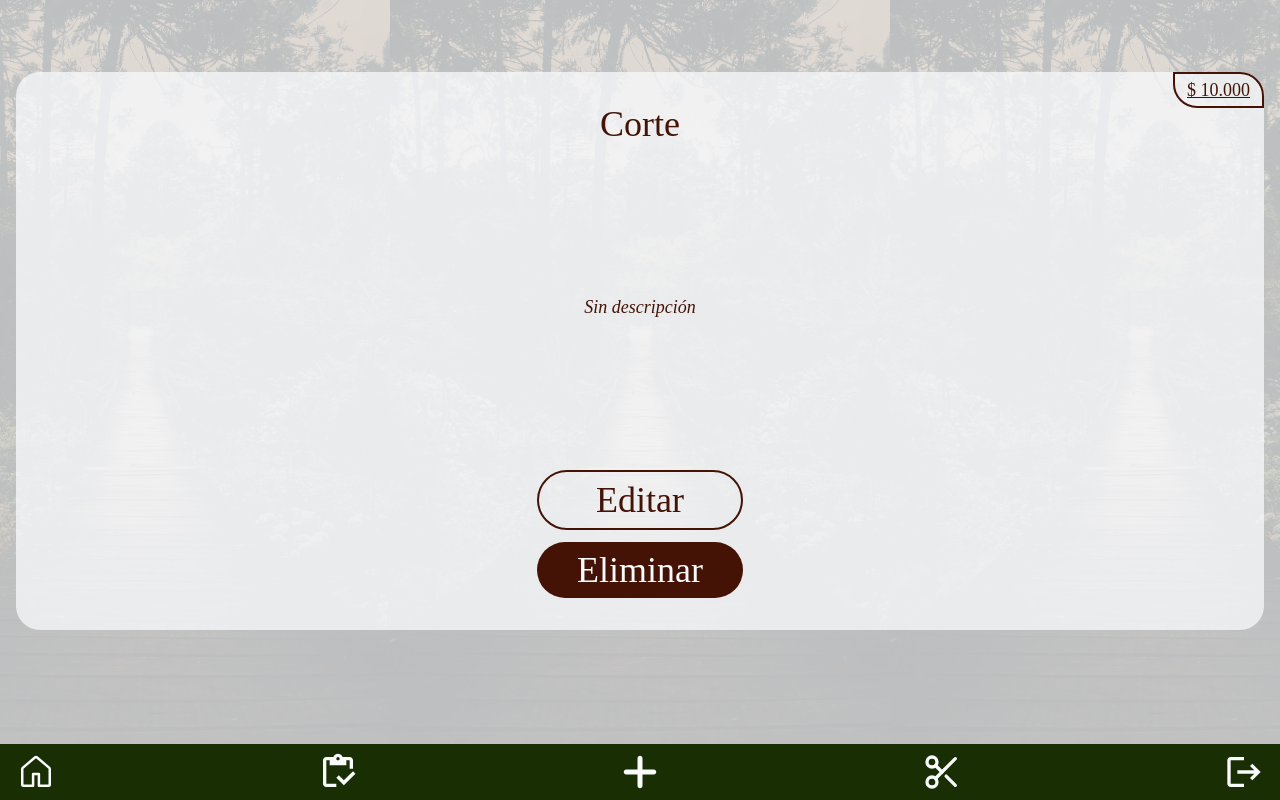
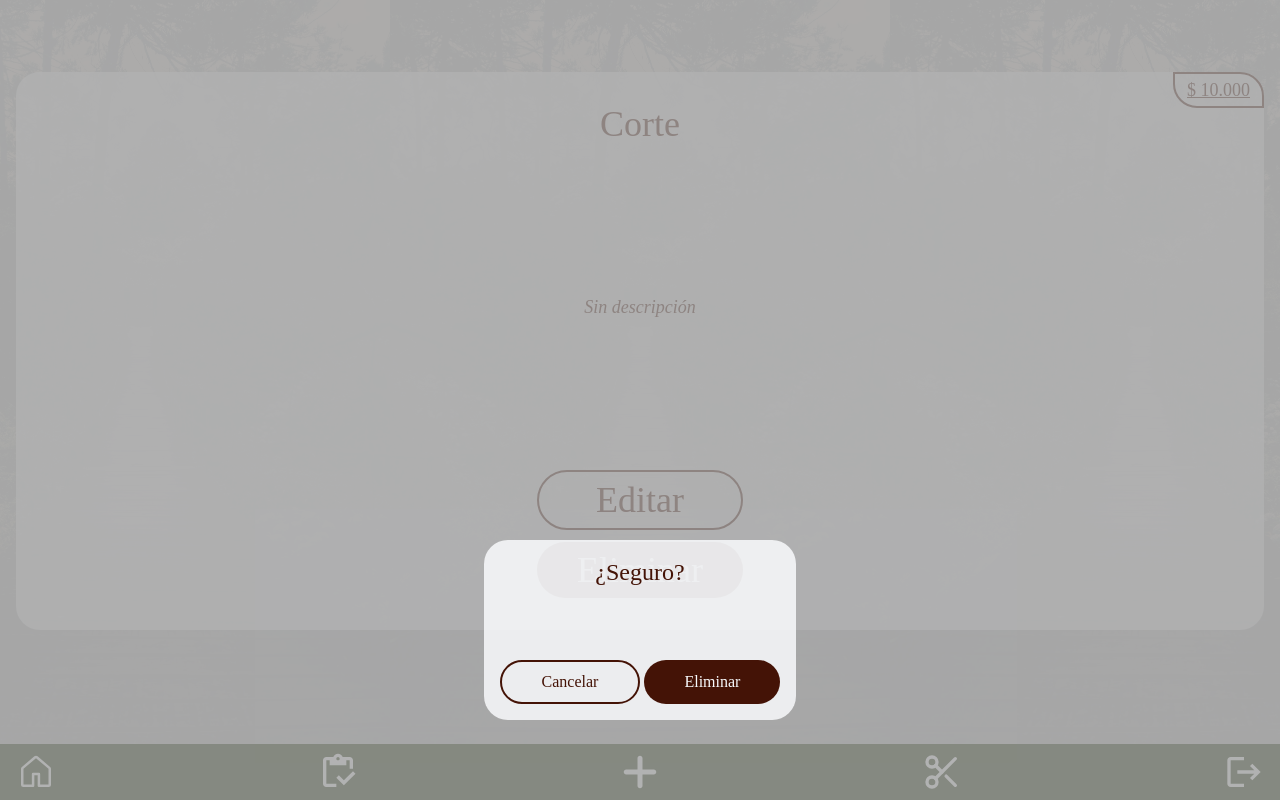
Before and after one commit to La-Galeria/la-galeria-app, a Next.js app: page /servicios/1 in a window 1280 px wide. Both pictures are taken after a click on the button "Eliminar". Built offline with nearby package versions, Linux system fonts and the light colour scheme.

Commit message:
feat: implement deletePopUp component and view

```diff
--- /dev/null
+++ b/src/components/molecules/deletePopUp.tsx
@@ -0,0 +1,19 @@
+import { MouseEventHandler } from "react";
+import PrimaryButton from "./primaryButton";
+import SecondaryButton from "./secondaryButton";
+
+interface DeletePopUpProps {
+  onCancel: MouseEventHandler
+};
+
+export default function DeletePopUp({ onCancel }: DeletePopUpProps) {
+  return (
+    <div className="rounded-3xl bg-slate-50/85 flex flex-col justify-between items-center p-4 w-max h-1/4">
+      <h3 className="text-center">¿Seguro?</h3>
+      <div className="flex justify-center gap-1">
+        <SecondaryButton onClick={onCancel}><h4>Cancelar</h4></SecondaryButton>
+        <PrimaryButton><h4>Eliminar</h4></PrimaryButton>
+      </div>
+    </div>
+  );
+}
--- /dev/null
+++ b/src/components/molecules/deletePopUpView.tsx
@@ -0,0 +1,14 @@
+import { MouseEventHandler } from "react";
+import DeletePopUp from "./deletePopUp";
+
+interface DeletePopUpViewProps {
+  onCancel: MouseEventHandler
+};
+
+export default function DeletePopUpView({ onCancel }: DeletePopUpViewProps) {
+  return (
+    <div className="z-20 h-full w-full flex flex-col justify-end items-center pb-20 px-5 bg-neutral-400/80 absolute top-0 left-0">
+      <DeletePopUp onCancel={onCancel} />
+    </div>
+  );
+}
--- /dev/null
+++ b/src/components/molecules/elementCard.tsx
@@ -0,0 +1,37 @@
+import { MouseEventHandler } from "react";
+import PriceTag from "../atoms/priceTag";
+import PrimaryButton from "./primaryButton";
+import SecondaryButton from "./secondaryButton";
+
+interface ElementCardProps {
+  name: string,
+  description?: string | null,
+  price?: number | undefined,
+  onDelete: MouseEventHandler
+}
+
+export default function ElementCard({ name, description, price, onDelete }: ElementCardProps) {
+  const descriptionToShow = description ?? "Sin descripción";
+
+  return (
+    <div className="bg-slate-50/75 rounded-3xl relative p-8 my-14 h-9/12">
+      {price && <PriceTag price={price} />}
+      <div className="flex flex-col justify-between items-center h-full">
+        <h2>{name}</h2>
+        <p className="text-center text-lg apply-italic">{descriptionToShow}</p>
+        <div className="flex flex-col justify-center gap-3">
+          <SecondaryButton>
+            <h2>
+              Editar
+            </h2>
+          </SecondaryButton>
+          <PrimaryButton onClick={onDelete}>
+            <h2>
+              Eliminar
+            </h2>
+          </PrimaryButton>
+        </div>
+      </div>
+    </div>
+  );
+}
--- a/src/components/molecules/elementView.tsx
+++ b/src/components/molecules/elementView.tsx
@@ -1,6 +1,7 @@
-import PriceTag from "../atoms/priceTag"
-import PrimaryButton from "../molecules/primaryButton"
-import SecondaryButton from "../molecules/secondaryButton"
+"use client";
+import { useState } from "react";
+import ElementCard from "./elementCard"
+import DeletePopUpView from "./deletePopUpView";
 
 interface ElementViewProps {
   name: string,
@@ -8,27 +9,22 @@ interface ElementViewProps {
   price?: number | undefined
 }
 export default function ElementView({ name, description, price }: ElementViewProps) {
-  const descriptionToShow = description ?? "Sin descripción";
+  const [shouldShowDeletePopUp, setShouldShowDeletePopUp] = useState(false);
+
+  function showDeletePopUp() {
+    setShouldShowDeletePopUp(true);
+  }
+
+  function hideDeletePopUp() {
+    setShouldShowDeletePopUp(false);
+  }
 
   return (
-    <div className="bg-slate-50/75 rounded-3xl relative p-8 my-14 h-9/12">
-      {price && <PriceTag price={price} />}
-      <div className="flex flex-col justify-between items-center h-full">
-        <h2>{name}</h2>
-        <p className="text-center text-lg apply-italic">{descriptionToShow}</p>
-        <div className="flex flex-col justify-center gap-3">
-          <SecondaryButton>
-            <h2>
-              Editar
-            </h2>
-          </SecondaryButton>
-          <PrimaryButton>
-            <h2>
-              Eliminar
-            </h2>
-          </PrimaryButton>
-        </div>
-      </div>
-    </div>
-  )
+    <>
+      <ElementCard name={name} description={description} price={price} onDelete={showDeletePopUp} />
+
+      {shouldShowDeletePopUp &&
+      <DeletePopUpView onCancel={hideDeletePopUp} />}
+    </>
+  );
 }
```
